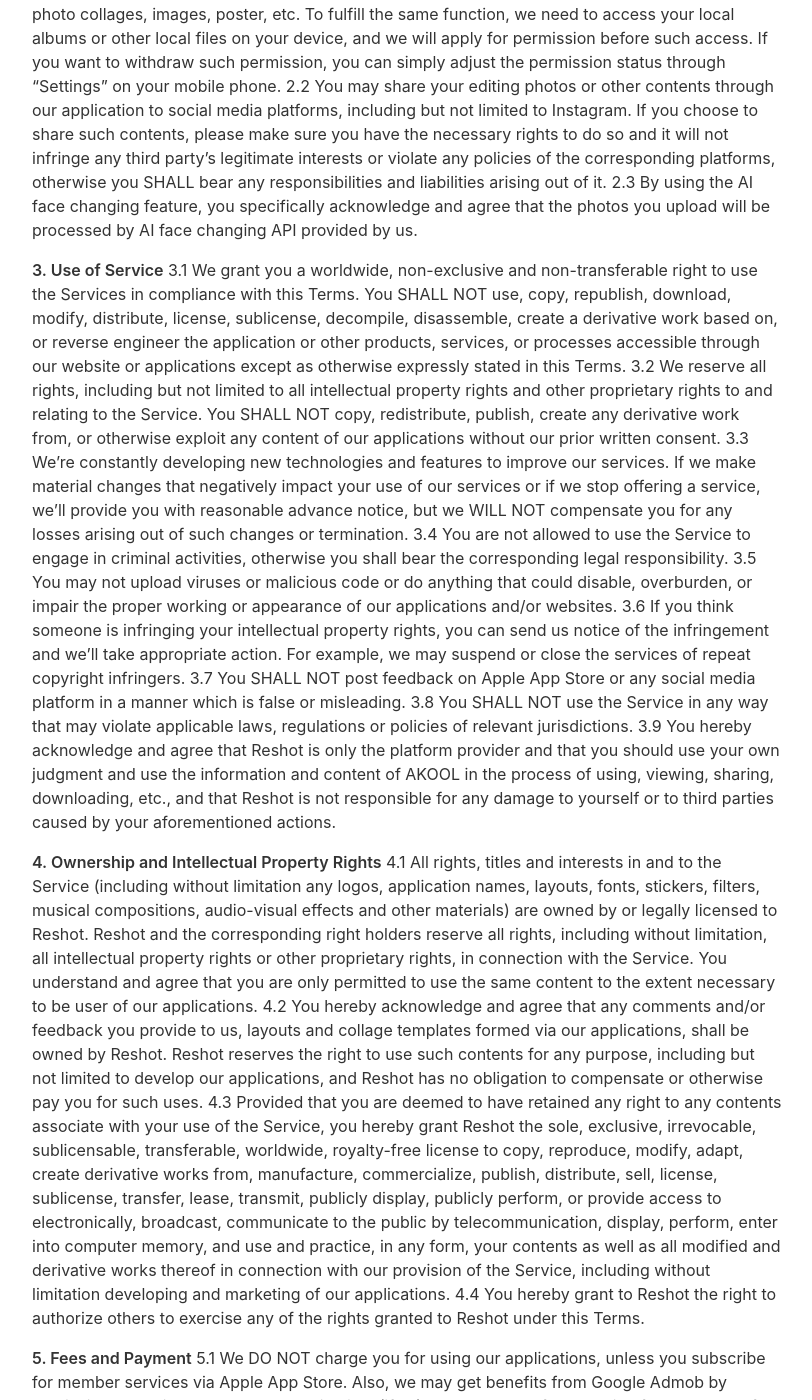
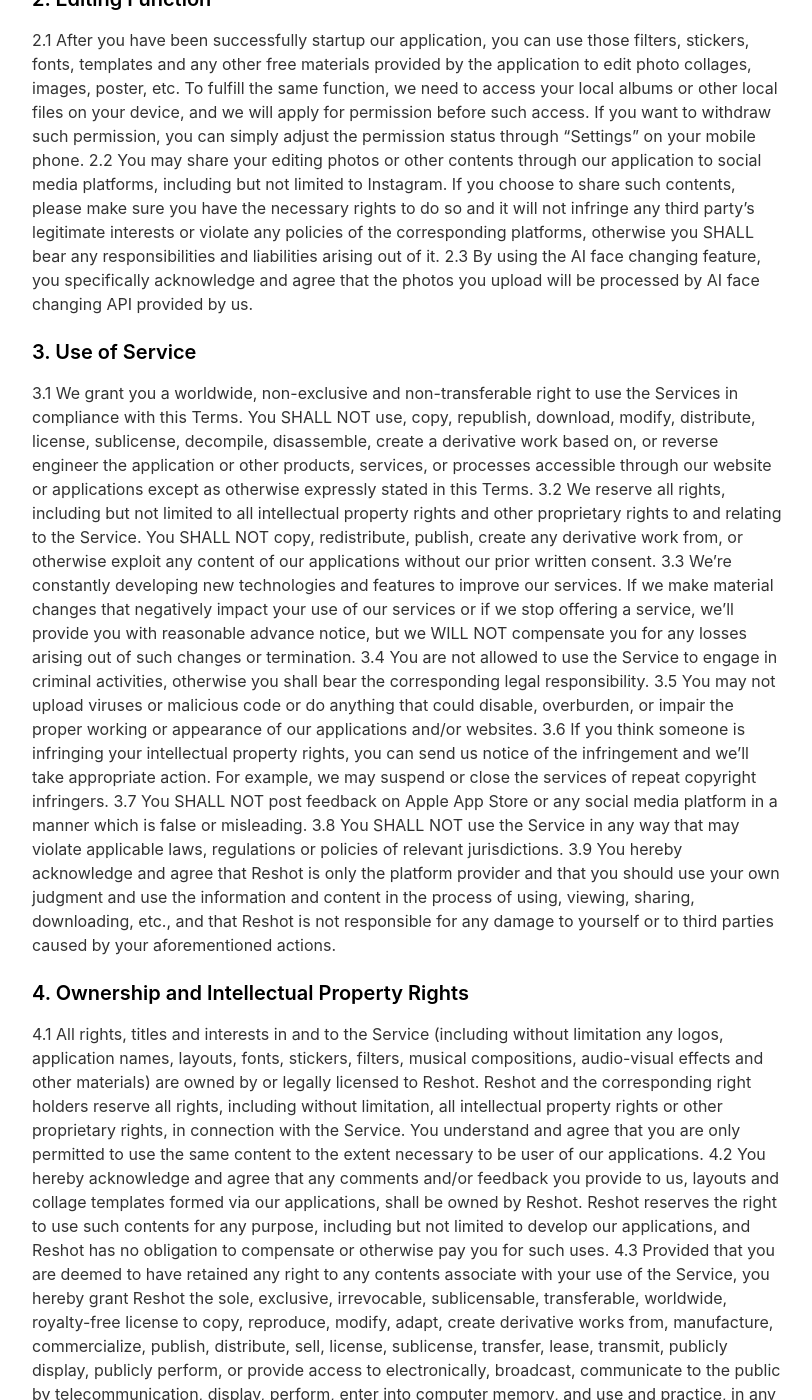
Before and after one commit to wagallc/reshot-website, a Jekyll site: the page built from _pages/terms-of-use.md, in a window 1280 px wide and 1400 px high, scrolled down 1202 px. Shown: the whole window, without its empty margins (233-1045 px from the left). Built offline with Jekyll 4.4.1, drawn with Linux system fonts in a browser that asks for light colours; nearby versions of some CDN libraries; some of the changed text lies outside the part shown.

Commit message:
修改 用户内容

```diff
--- a/_pages/terms-of-use.md
+++ b/_pages/terms-of-use.md
@@ -14,19 +14,19 @@ We reserve the right to modify or change this Terms, the Privacy Policy and othe
 
 If you are under the age of legal majority in your jurisdiction, you SHALL NOT use or access our services unless your parent or legal guardian consents to this Terms.
 
-**1. User Account**
+### **1. User Account**
 1.1 Although you are not required to create a user account to use the Service, we may internally assign you an ID to provide you with continuous service, and you will not be identified from such ID.
 1.2 You may be required to provide the minimum information needed to realize the basic functions of the Service, such as operating system, unique device identifier, login IP address, software version, connection method and type of network, device accelerator (such as gravity sensing device), operation log and album access permissions. For more details about how we collect and use your personal information, please refer to the Privacy Policy. If you fail to maintain accurate, complete, and up-to-date information, you may unable to use partial services.
 1.3 You shall responsible for all activities that occur through your ID whether or not authorized by you, including without limitation any purchases. If you become aware of any theft or unauthorized use of our applications on your device, you shall contact us immediately to avoid any further losses.
 1.4 If you sign this Terms on behalf of enterprise, you shall guarantee that you have obtained full authorization from the enterprise and have the right to act on behalf of the enterprise, and your actions are binding on the enterprise you represent.
 1.5 Your use of the Service is governed by this Terms and Privacy Policy and other relevant policies. PLEASE NOTE THAT violation of any of the rules above, may result in suspension and/or termination of the licenses under this Terms.
 
-**2. Editing Function**
+### **2. Editing Function**
 2.1 After you have been successfully startup our application, you can use those filters, stickers, fonts, templates and any other free materials provided by the application to edit photo collages, images, poster, etc. To fulfill the same function, we need to access your local albums or other local files on your device, and we will apply for permission before such access. If you want to withdraw such permission, you can simply adjust the permission status through “Settings” on your mobile phone.
 2.2 You may share your editing photos or other contents through our application to social media platforms, including but not limited to Instagram. If you choose to share such contents, please make sure you have the necessary rights to do so and it will not infringe any third party’s legitimate interests or violate any policies of the corresponding platforms, otherwise you SHALL bear any responsibilities and liabilities arising out of it.
 2.3 By using the AI face changing feature, you specifically acknowledge and agree that the photos you upload will be processed by AI face changing API provided by us.
 
-**3. Use of Service**
+### **3. Use of Service**
 3.1 We grant you a worldwide, non-exclusive and non-transferable right to use the Services in compliance with this Terms. You SHALL NOT use, copy, republish, download, modify, distribute, license, sublicense, decompile, disassemble, create a derivative work based on, or reverse engineer the application or other products, services, or processes accessible through our website or applications except as otherwise expressly stated in this Terms.
 3.2 We reserve all rights, including but not limited to all intellectual property rights and other proprietary rights to and relating to the Service. You SHALL NOT copy, redistribute, publish, create any derivative work from, or otherwise exploit any content of our applications without our prior written consent.
 3.3 We’re constantly developing new technologies and features to improve our services. If we make material changes that negatively impact your use of our services or if we stop offering a service, we’ll provide you with reasonable advance notice, but we WILL NOT compensate you for any losses arising out of such changes or termination.
@@ -35,23 +35,23 @@ If you are under the age of legal majority in your jurisdiction, you SHALL NOT u
 3.6 If you think someone is infringing your intellectual property rights, you can send us notice of the infringement and we’ll take appropriate action. For example, we may suspend or close the services of repeat copyright infringers.
 3.7 You SHALL NOT post feedback on Apple App Store or any social media platform in a manner which is false or misleading.
 3.8 You SHALL NOT use the Service in any way that may violate applicable laws, regulations or policies of relevant jurisdictions.
-3.9 You hereby acknowledge and agree that Reshot is only the platform provider and that you should use your own judgment and use the information and content of AKOOL in the process of using, viewing, sharing, downloading, etc., and that Reshot is not responsible for any damage to yourself or to third parties caused by your aforementioned actions.
+3.9 You hereby acknowledge and agree that Reshot is only the platform provider and that you should use your own judgment and use the information and content in the process of using, viewing, sharing, downloading, etc., and that Reshot is not responsible for any damage to yourself or to third parties caused by your aforementioned actions.
 
-**4. Ownership and Intellectual Property Rights**
+### **4. Ownership and Intellectual Property Rights**
 4.1 All rights, titles and interests in and to the Service (including without limitation any logos, application names, layouts, fonts, stickers, filters, musical compositions, audio-visual effects and other materials) are owned by or legally licensed to Reshot. Reshot and the corresponding right holders reserve all rights, including without limitation, all intellectual property rights or other proprietary rights, in connection with the Service. You understand and agree that you are only permitted to use the same content to the extent necessary to be user of our applications.
 4.2 You hereby acknowledge and agree that any comments and/or feedback you provide to us, layouts and collage templates formed via our applications, shall be owned by Reshot. Reshot reserves the right to use such contents for any purpose, including but not limited to develop our applications, and Reshot has no obligation to compensate or otherwise pay you for such uses.
 4.3 Provided that you are deemed to have retained any right to any contents associate with your use of the Service, you hereby grant Reshot the sole, exclusive, irrevocable, sublicensable, transferable, worldwide, royalty-free license to copy, reproduce, modify, adapt, create derivative works from, manufacture, commercialize, publish, distribute, sell, license, sublicense, transfer, lease, transmit, publicly display, publicly perform, or provide access to electronically, broadcast, communicate to the public by telecommunication, display, perform, enter into computer memory, and use and practice, in any form, your contents as well as all modified and derivative works thereof in connection with our provision of the Service, including without limitation developing and marketing of our applications.
 4.4 You hereby grant to Reshot the right to authorize others to exercise any of the rights granted to Reshot under this Terms.
 
-**5. Fees and Payment**
-5.1 We DO NOT charge you for using our applications, unless you subscribe for member services via Apple App Store. Also, we may get benefits from Google Admob by publishing advertisements on the applications(if so). For the rates of the service fees, please refer to the price displayed on the applications or email to **[abc@aiwaga.com](mailto:abc@aiwaga.com)**.
+### **5. Fees and Payment**
+5.1 We DO NOT charge you for using our applications, unless you subscribe for member services via Apple App Store.
 5.2 PLEASE NOTE that any subscription transaction will be addressed by third-party payment providers, like Apple App Store, instead of Reshot. And therefore, you SHALL carefully read and ensure that you agree to their Terms of Service and Privacy Policies before make any payments through them.
 5.3 Subscription auto-renews before the end of the current period, unless canceled 24-hours in advance. You may manage your subscriptions and turned off auto-renewal from your Apple App Store account settings. You may cancel the subscription at any time before the end of the applicable billing period according to Apple App Store Terms of Service. You will not receive a refund for the current billing period, except as otherwise provided in corresponding Store’s policies.
 5.4 In case of refund, as we mentioned above that any subscription transaction will be addressed by third-party payment providers, as well as any refund arising out the subscription transaction. Therefore, refund policies of third-party payment providers will be applied under any refund circumstances. PLEASE NOTE that any applicable taxes and service charges (if any) incurred by your subscription transaction and refund shall be borne by yourself.
 5.5 If you have any questions regarding your payment, you shall either contact us or contact the corresponding Store within 48 hours after the payment made.
 5.6 PLEASE NOTE THAT, we reserve the right to request for additional fees arising from any damage caused by your use of the Service.
 
-**6. Limitation of Liability**
+### **6. Limitation of Liability**
 6.1 To the extent permitted by applicable law, we shall not be liable for the following:
 
 - any losses that could not reasonably be expected to arise from our negligence or breach of this Terms;
@@ -60,29 +60,30 @@ If you are under the age of legal majority in your jurisdiction, you SHALL NOT u
 
 6.2 Provided that we are liable to you in connection with the Service, our liability will be limited to an amount equal to the service fee you have paid for the corresponding service in aggregate.
 
-**7. Updates to the Service**
+### **7. Updates to the Service**
 7.1 Reshot reserves the right to update the Service from time to time, and to continue using the Service, you may require to accept updates to the Service and to the games you have installed on your device or computer. If you fail to update the Service, we may unable to continue providing the Service to you.
 
-**8. Miscellaneous**
+### **8. Miscellaneous**
 8.1. Our applications and website may contain third-party website or platform links, and you shall decide whether to access these links. We are not responsible for the accuracy, completeness, adequacy and reliability of any information, data, opinions, pictures, statements or suggestions made available on these websites. If you decide to visit any third-party website linked to the Service, you shall be solely responsible for the possible results and risks therefrom.
 8.2. We may maintain and update the a from time to time, in which case you may unable to use our services. We shall also not be liable for network service interruption or other defects caused by force majeure or for any other reason not attributable to us.
 8.3. If any provision of this Terms is held to be illegal, invalid or unenforceable under applicable law, such provision thereof shall to that extent be deemed not to form part of these Terms, and shall not affect the legality, validity and enforceability of other provisions.
 8.4 You agree that we may assign or transfer this Terms in whole or in part to either a subsidiary or affiliate of us, or a successor by merger or acquisition.
 
-**9. Governing Law and Jurisdiction**
+### **9. Governing Law and Jurisdiction**
 9.1 Except to the extent that: (i) any applicable additional terms incorporated into this Terms provide differently, or (ii) the applicable laws and regulations of your jurisdiction mandate otherwise (for instance, you may have statutory rights in your jurisdiction in relation to bringing or defending claims in a local court (including small claims court (or similar court)), this Terms and any dispute or claim arising out of or in connection with this Terms will be governed by the law of China.
 9.2 Any dispute, controversy or claim (whether in contract, tort or otherwise) arising out of, relating to, or in connection with this Terms, including their existence, validity, interpretation, performance, breach or termination, will be referred to and finally resolved by HangZhou International Arbitration Court for arbitration. The seat of the arbitration will be HangZhou. The arbitration proceedings will be conducted in Chinese.
 
-**10. Contact Details**
+### **10. Contact Details**
 If you have any questions about this Terms or the services we provide hereunder, please contact us in the following way:
 Email address: **[abc@aiwaga.com](mailto:abc@aiwaga.com)**
 
-**DISCLAIMER**
+### **DISCLAIMER**
 THE SERVICES ARE PROVIDED “AS IS” AND “AS AVAILABLE.” WE DISCLAIM ALL REPRESENTATIONS AND WARRANTIES, EXPRESS, IMPLIED OR STATUTORY, NOT EXPRESSLY SET OUT IN THIS TERMS, INCLUDING THE IMPLIED WARRANTIES OF MERCHANTABILITY, FITNESS FOR A PARTICULAR PURPOSE AND NON-INFRINGEMENT. IN ADDITION, WE MAKE NO REPRESENTATION, WARRANTY, OR GUARANTEE REGARDING THE RELIABILITY, TIMELINESS, QUALITY, SUITABILITY OR AVAILABILITY OF THE SERVICES OR ANY SERVICES OR GOODS REQUESTED THROUGH THE USE OF THE SERVICES, OR THAT THE SERVICES WILL BE UNINTERRUPTED OR ERROR-FREE. WE DO NOT GUARANTEE THE QUALITY, SUITABILITY, SAFETY OR ABILITY OF THIRD PARTY PROVIDERS. YOU AGREE THAT THE ENTIRE RISK ARISING OUT OF YOUR USE OF THE SERVICES IN CONNECTION THEREWITH, REMAINS SOLELY WITH YOU, TO THE MAXIMUM EXTENT PERMITTED UNDER APPLICABLE LAW.
 
-**LIMITATION OF LIABILITY**
+### **LIMITATION OF LIABILITY**
 WE SHALL NOT BE LIABLE FOR INDIRECT, INCIDENTAL, SPECIAL, EXEMPLARY, PUNITIVE OR CONSEQUENTIAL DAMAGES, INCLUDING LOST PROFITS, LOST DATA, PERSONAL INJURY OR PROPERTY DAMAGE RELATED TO, IN CONNECTION WITH, OR OTHERWISE RESULTING FROM ANY USE OF THE SERVICES, EVEN IF WE HAVE BEEN ADVISED OF THE POSSIBILITY OF SUCH DAMAGES. WE SHALL NOT BE LIABLE FOR ANY DAMAGES, LIABILITY OR LOSSES ARISING OUT OF: (i) YOUR USE OF OR RELIANCE ON THE SERVICES OR YOUR INABILITY TO ACCESS OR USE THE SERVICES; OR (ii) ANY TRANSACTION OR RELATIONSHIP BETWEEN YOU AND ANY THIRD PARTY PROVIDER, EVEN IF WE HAVE BEEN ADVISED OF THE POSSIBILITY OF SUCH DAMAGES. WE SHALL NOT BE LIABLE FOR DELAY OR FAILURE IN PERFORMANCE RESULTING FROM CAUSES BEYOND OUR REASONABLE CONTROL. IN NO EVENT SHALL OUR TOTAL LIABILITY TO YOU IN CONNECTION WITH THE SERVICES FOR ALL DAMAGES, LOSSES AND CAUSES OF ACTION EXCEED THE SERVICE FEE WE HAVE CHARGED FROM YOU FOR THE CORRESPONSING SERVICE.
 
 THE LIMITATIONS AND DISCLAIMER IN THIS SECTION DO NOT PURPORT TO LIMIT LIABILITY OR ALTER YOUR RIGHTS AS A CONSUMER THAT CANNOT BE EXCLUDED UNDER APPLICABLE LAW.
 
-**INDEMNITY** YOU UNDERTAKE TO INDEMNIFY US AND OUR OFFICERS, DIRECTORS, EMPLOYEES, CHAUFFEURS ON DEMAND AGAINST ALL CLAIMS, ACTIONS, CHARGES, COSTS, EXPENSES, DEMANDS, DAMAGES, LIABILITIES, PROCEEDINGS OR JUDGMENTS WHICH ARISING OUT OF OR IN CONNECTION WITH YOUR BREACH OR VIOLATION OF THIS TERMS, OR YOUR INFRINGEMENT OF ANY THIRD PARTY’S RIGHTS.
+### **INDEMNITY**
+YOU UNDERTAKE TO INDEMNIFY US AND OUR OFFICERS, DIRECTORS, EMPLOYEES, CHAUFFEURS ON DEMAND AGAINST ALL CLAIMS, ACTIONS, CHARGES, COSTS, EXPENSES, DEMANDS, DAMAGES, LIABILITIES, PROCEEDINGS OR JUDGMENTS WHICH ARISING OUT OF OR IN CONNECTION WITH YOUR BREACH OR VIOLATION OF THIS TERMS, OR YOUR INFRINGEMENT OF ANY THIRD PARTY’S RIGHTS.
```
